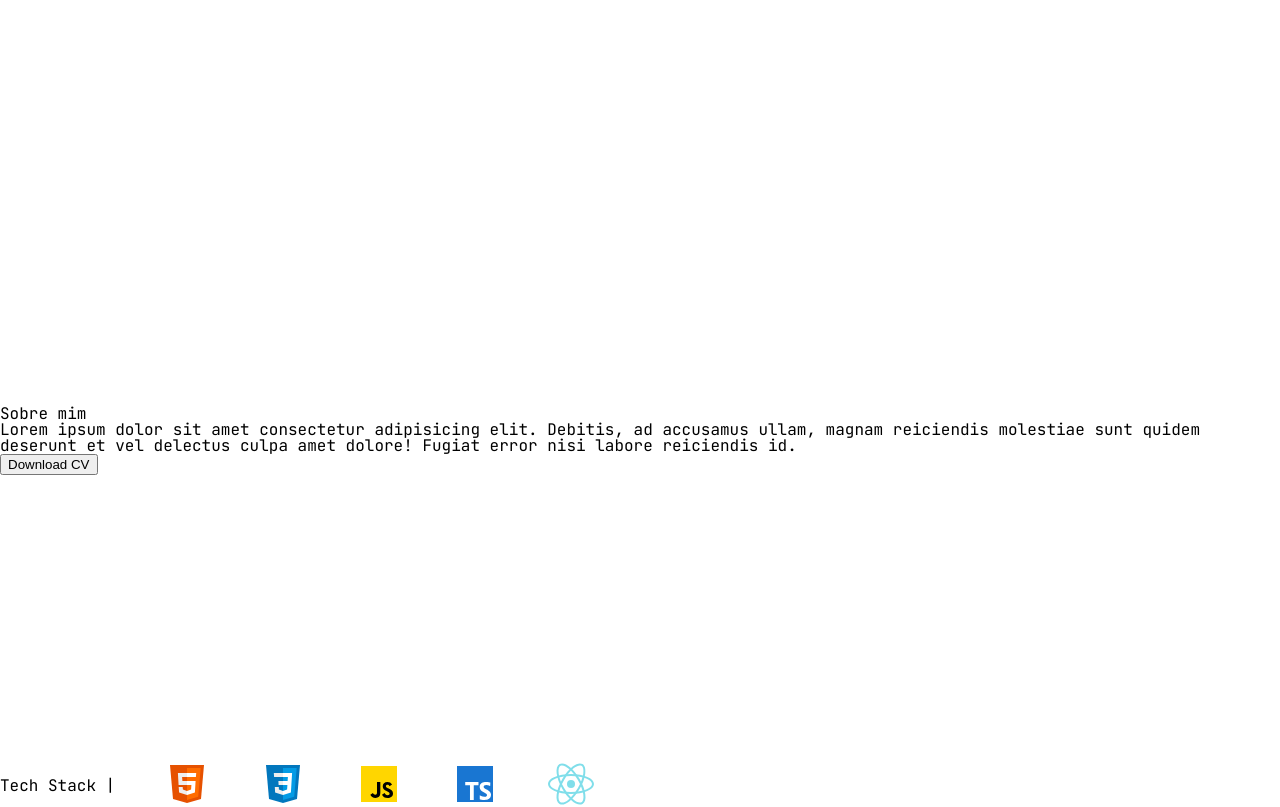
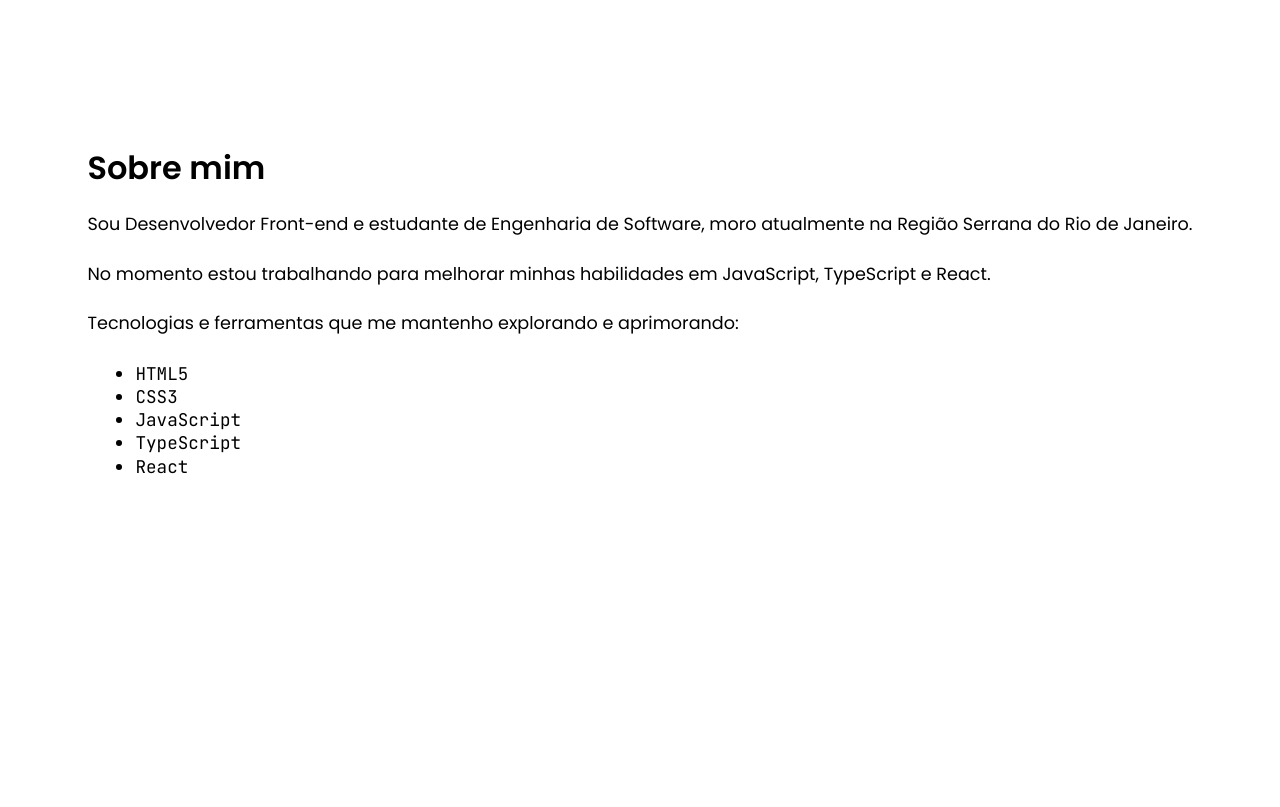
Before and after one commit to edgarfbarbosa/portfolio-react, a React app: page / in a window 1280 px wide. Shown: the part 680-1487 px from the top of the page. Built offline with nearby package versions, Linux system fonts and the light colour scheme; the HTML template or start-up script is replaced by a standard one.

Commit message:
fix: ajustando a seção sobre mim

```diff
--- a/src/components/about/about.css
+++ b/src/components/about/about.css
@@ -1,6 +1,29 @@
 .about__container {
-    align-items: center;
     display: flex;
-    font-family: 'JetBrains Mono', monospace;
-    height: 80vh;
+    height: 100vh;
+    justify-content: center;
 }
+
+.about__title {
+    font-family: var(--title-font);
+    font-size: 2rem;
+    font-weight: 600;
+    margin: 2rem 0;
+}
+
+.about__phrase {
+    font-family: var(--title-font);
+    font-size: 1.1rem;
+    margin: 2rem 0;
+}
+
+.about__language--container {
+    padding-left: 3rem;
+}
+
+.about__language {
+    font-family: var(--body-font);
+    font-size: 1.1rem;
+    list-style: disc;
+    margin-bottom: .35rem;
+}
--- a/src/components/about/index.tsx
+++ b/src/components/about/index.tsx
@@ -4,16 +4,17 @@ const AboutMe = () => {
     return (
         <section className="about__container">
             <div>
-                <img></img>
-            </div>
-            <div>
-                <div>
-                    <h1>Sobre mim</h1>
-                    <p>
-                        Lorem ipsum dolor sit amet consectetur adipisicing elit. Debitis, ad accusamus ullam, magnam reiciendis molestiae sunt quidem deserunt et vel delectus culpa amet dolore! Fugiat error nisi labore reiciendis id.
-                    </p>
-                    <button>Download CV</button>
-                </div>
+                <h1 className="about__title">Sobre mim</h1>
+                <p className="about__phrase">Sou Desenvolvedor Front-end e estudante de Engenharia de Software, moro atualmente na Região Serrana do Rio de Janeiro.</p>
+                <p className="about__phrase">No momento estou trabalhando para melhorar minhas habilidades em JavaScript, TypeScript e React.</p>
+                <p className="about__phrase">Tecnologias e ferramentas que me mantenho explorando e aprimorando:</p>
+                <ul className="about__language--container">
+                    <li className="about__language">HTML5</li>
+                    <li className="about__language">CSS3</li>
+                    <li className="about__language">JavaScript</li>
+                    <li className="about__language">TypeScript</li>
+                    <li className="about__language">React</li>
+                </ul>
             </div>
         </section>
     )
```
